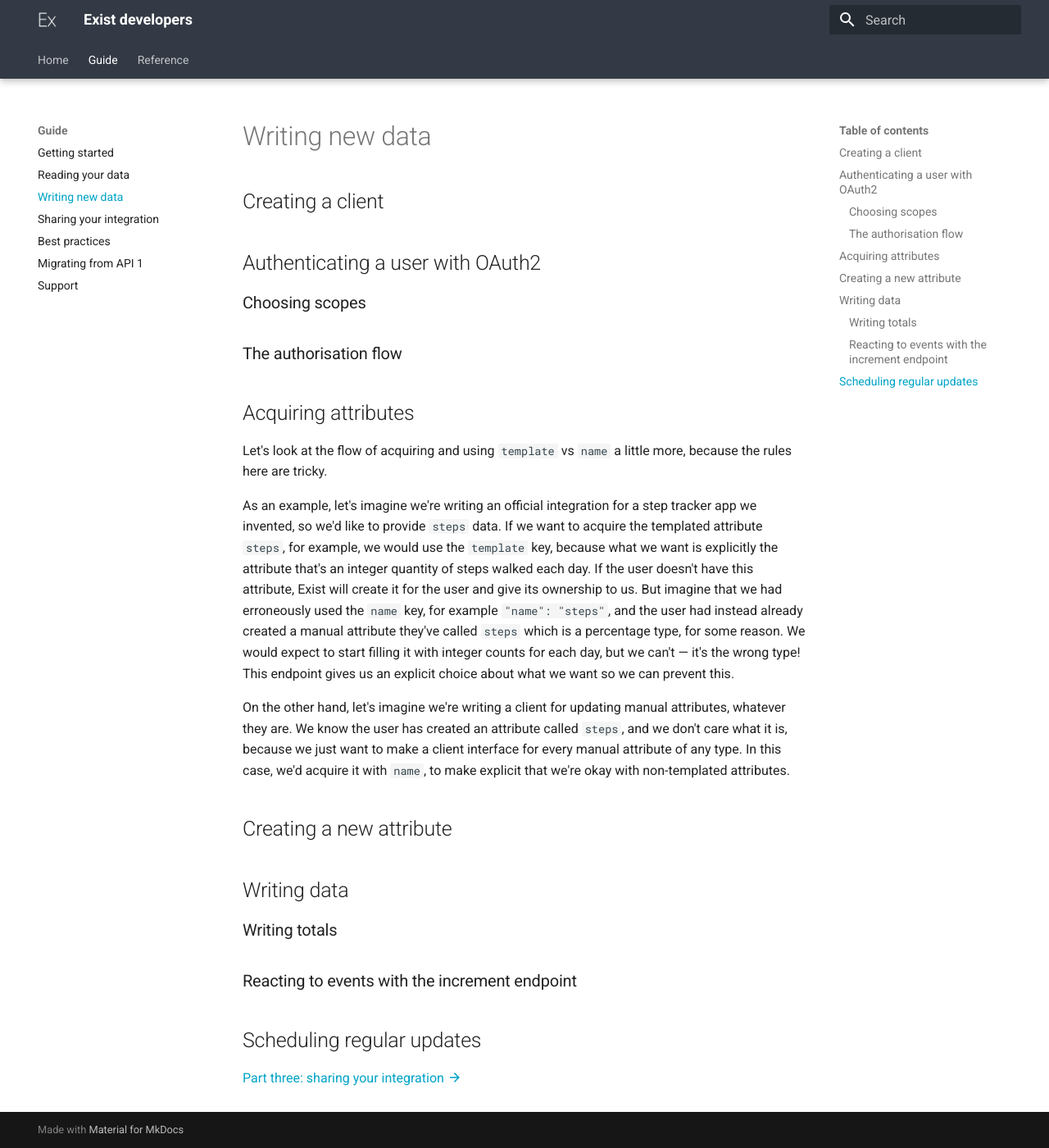
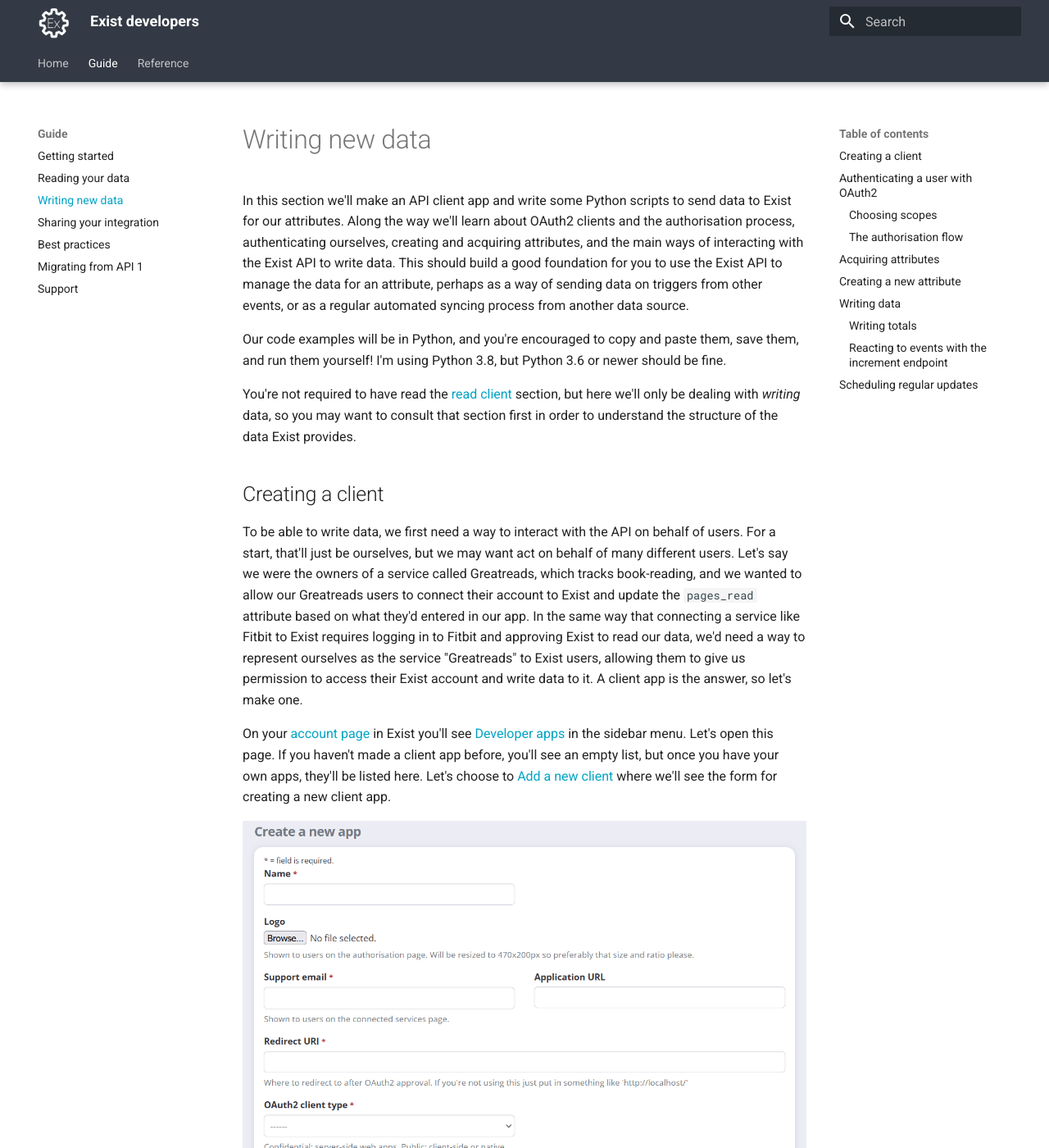
Before and after one commit to hellocodeco/exist-api-docs, an MkDocs documentation site: the page built from docs/guide/write_client.md, in a window 1280 px wide and 1400 px high. Shown: the whole window at 82% size. Built offline with MkDocs 1.6.1 and Material for MkDocs 9.7.7, drawn with Linux system fonts in a browser that asks for light colours; some of the changed text lies outside the part shown.

Commit message:
write guide client details

```diff
--- a/docs/guide/write_client.md
+++ b/docs/guide/write_client.md
@@ -1,6 +1,28 @@
+
+In this section we'll make an API client app and write some Python scripts to send data to Exist for our attributes. Along the way we'll learn about OAuth2 clients and the authorisation process, authenticating ourselves, creating and acquiring attributes, and the main ways of interacting with the Exist API to write data. This should build a good foundation for you to use the Exist API to manage the data for an attribute, perhaps as a way of sending data on triggers from other events, or as a regular automated syncing process from another data source.
+
+Our code examples will be in Python, and you're encouraged to copy and paste them, save them, and run them yourself! I'm using Python 3.8, but Python 3.6 or newer should be fine.
+
+You're not required to have read the [read client](/guide/read_client/) section, but here we'll only be dealing with *writing* data, so you may want to consult that section first in order to understand the structure of the data Exist provides.
 
 
 ## Creating a client
+
+To be able to write data, we first need a way to interact with the API on behalf of users. For a start, that'll just be ourselves, but we may want act on behalf of many different users. Let's say we were the owners of a service called Greatreads, which tracks book-reading, and we wanted to allow our Greatreads users to connect their account to Exist and update the `pages_read` attribute based on what they'd entered in our app. In the same way that connecting a service like Fitbit to Exist requires logging in to Fitbit and approving Exist to read our data, we'd need a way to represent ourselves as the service "Greatreads" to Exist users, allowing them to give us permission to access their Exist account and write data to it. A client app is the answer, so let's make one.
+
+On your [account page](https://exist.io/account/) in Exist you'll see [Developer apps](https://exist.io/account/apps/) in the sidebar menu. Let's open this page. If you haven't made a client app before, you'll see an empty list, but once you have your own apps, they'll be listed here. Let's choose to [Add a new client](https://exist.io/account/apps/edit/) where we'll see the form for creating a new client app.
+
+![The "create new app" form](/img/create_app.png)
+
+Go ahead and fill in the details for your app. We won't be sharing this with anyone else right now, so the public details don't really matter. Name it whatever you like. The important details to enter are `http://localhost:8000/` for our Redirect URI, and "Confidential" for our client type. Submit the form and view the details for your first client app!
+
+![The new client details](/img/new_client.png)
+
+The client ID and secret are important values that we'll be using in our code. You'll also see a token has been created for us:
+
+![The developer token](/img/token.png)
+
+A user access token is a way of authenticating ourselves to Exist on behalf of a particular user. In this case, Exist has created us a personal user token to get started with, with permissions to read and write all attributes, so that we don't need to go through the OAuth2 authorisation flow. Let's not worry about this for now, because we'd like to learn about the full flow, so instead of skipping it we'll jump into it.
 
 ## Authenticating a user with OAuth2
 
--- a/docs/stylesheets/extra.css
+++ b/docs/stylesheets/extra.css
@@ -35,3 +35,12 @@
     word-wrap: break-word;
     white-space: pre-wrap;
 }
+
+.md-header__button.md-logo {
+    padding: 0.2rem 0 0 0.4rem;
+}
+
+.md-header__button.md-logo img {
+    height: 2rem;
+
+}
```
Also changed, not shown: docs/assets/logo.png, docs/img/create_app.png (added), docs/img/new_client.png (added), docs/img/token.png (added).
